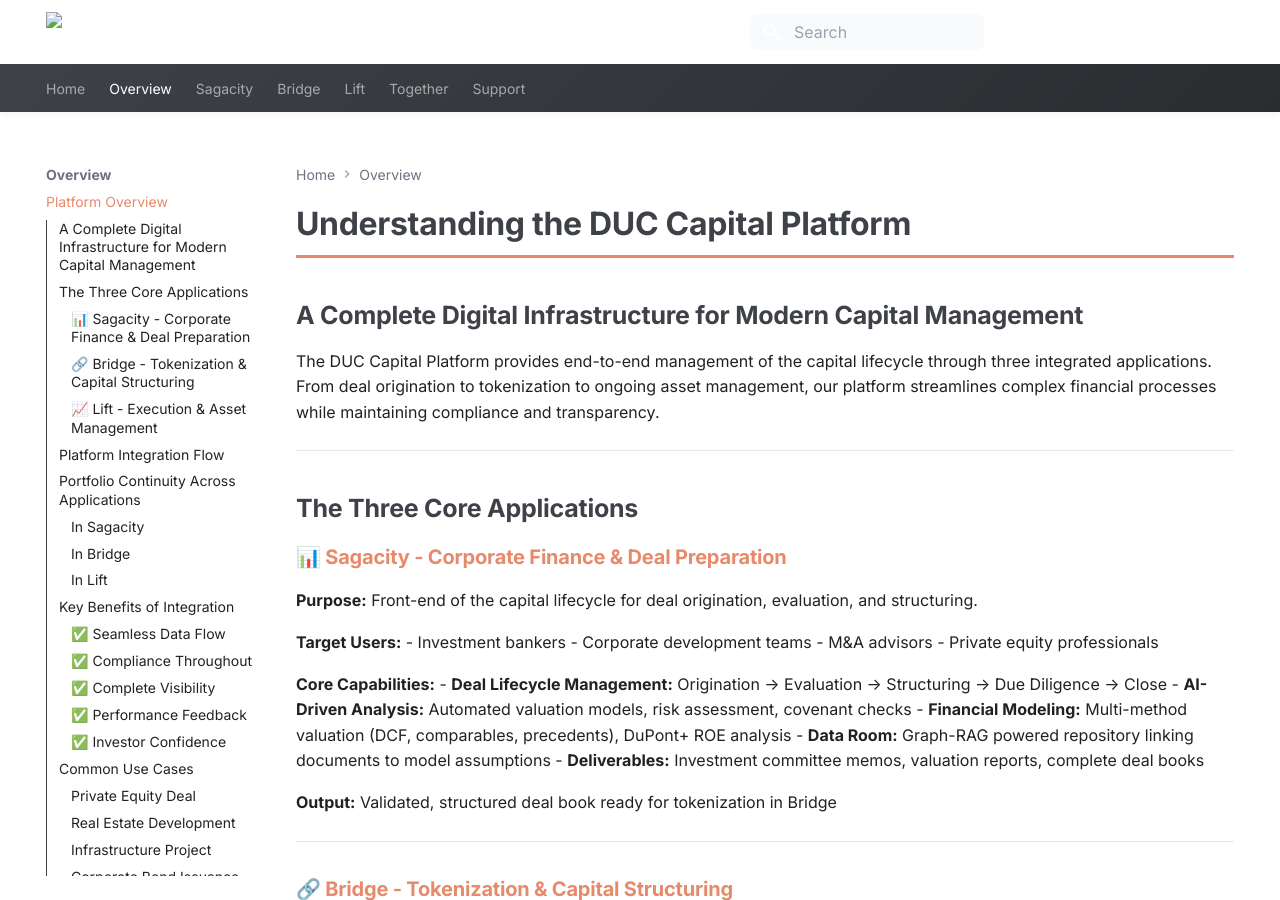
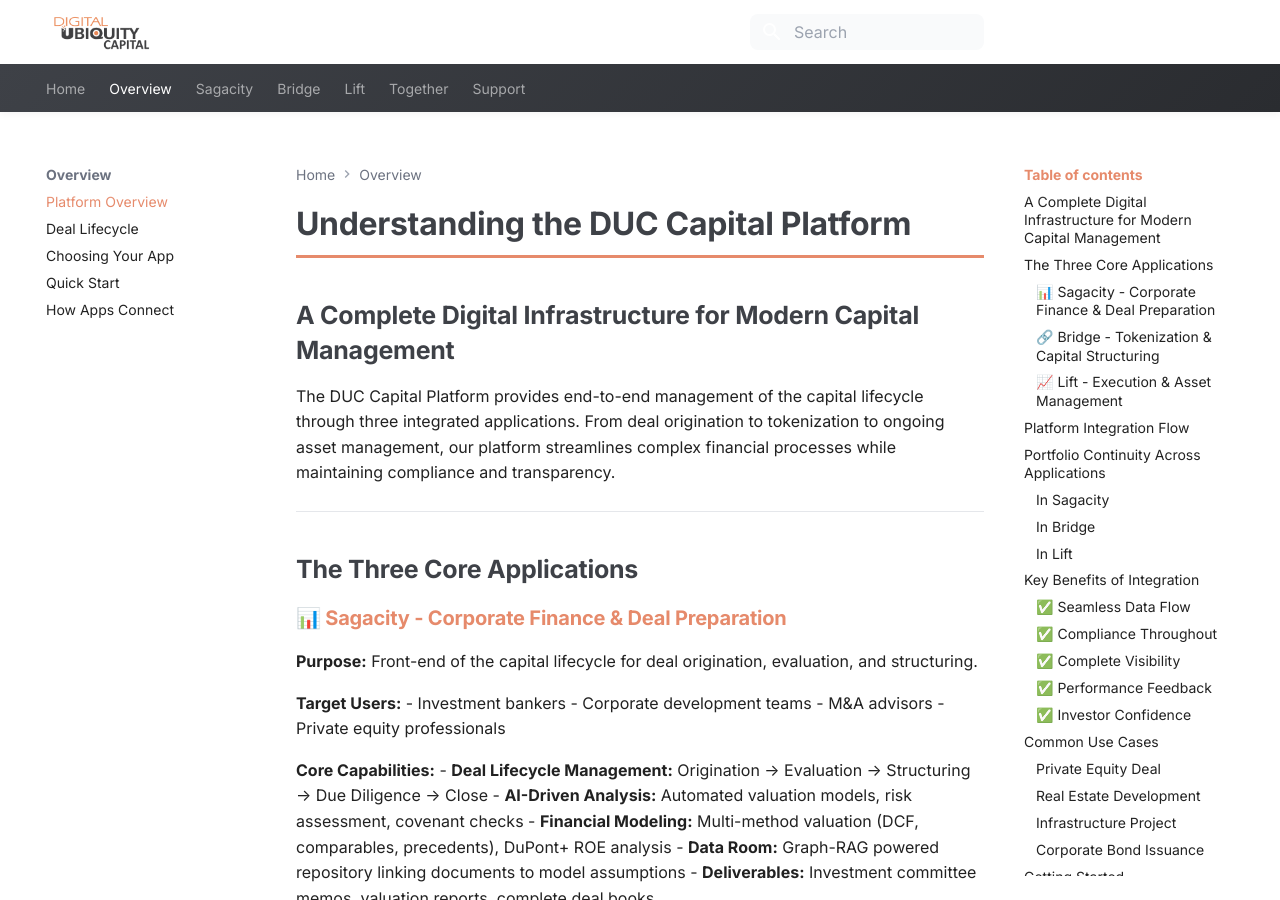
Before and after one commit to digitalubiquitycapital/duc-guides, an MkDocs documentation site: the page built from docs/getting-started/overview.md, in a window 1280 px wide and 900 px high. Built offline with MkDocs 1.6.1 and Material for MkDocs 9.7.7, drawn with Linux system fonts in a browser that asks for light colours; comment, search, counter and statistics services are not loaded.

Commit message:
Fix logo display and simplify navigation to top-level
- Fixed logo and favicon paths to use assets/images directory
- Copied logo files to docs/assets/images for proper serving
- Removed navigation.expand to show only top-level items by default
- Removed toc.integrate for cleaner navigation
- Users can now expand sections as needed instead of seeing everything expanded

```diff
--- a/mkdocs.yml
+++ b/mkdocs.yml
@@ -9,8 +9,8 @@
 theme:
   name: material
   custom_dir: overrides
-  logo: DUC-Logo.png
-  favicon: DUC-Square-Logo.png
+  logo: assets/images/DUC-Logo.png
+  favicon: assets/images/DUC-Square-Logo.png
   palette:
     - scheme: duc-light
       primary: custom
@@ -28,7 +28,6 @@
     - navigation.tabs
     - navigation.tabs.sticky
     - navigation.sections
-    - navigation.expand
     - navigation.path
     - navigation.instant
     - navigation.instant.prefetch
@@ -43,7 +42,6 @@
     - content.code.select
     - content.code.annotate
     - toc.follow
-    - toc.integrate
   language: en
   font:
     text: Inter
```
Also changed, not shown: docs/assets/images/DUC-Logo.png (added), docs/assets/images/DUC-Square-Logo.png (added).
